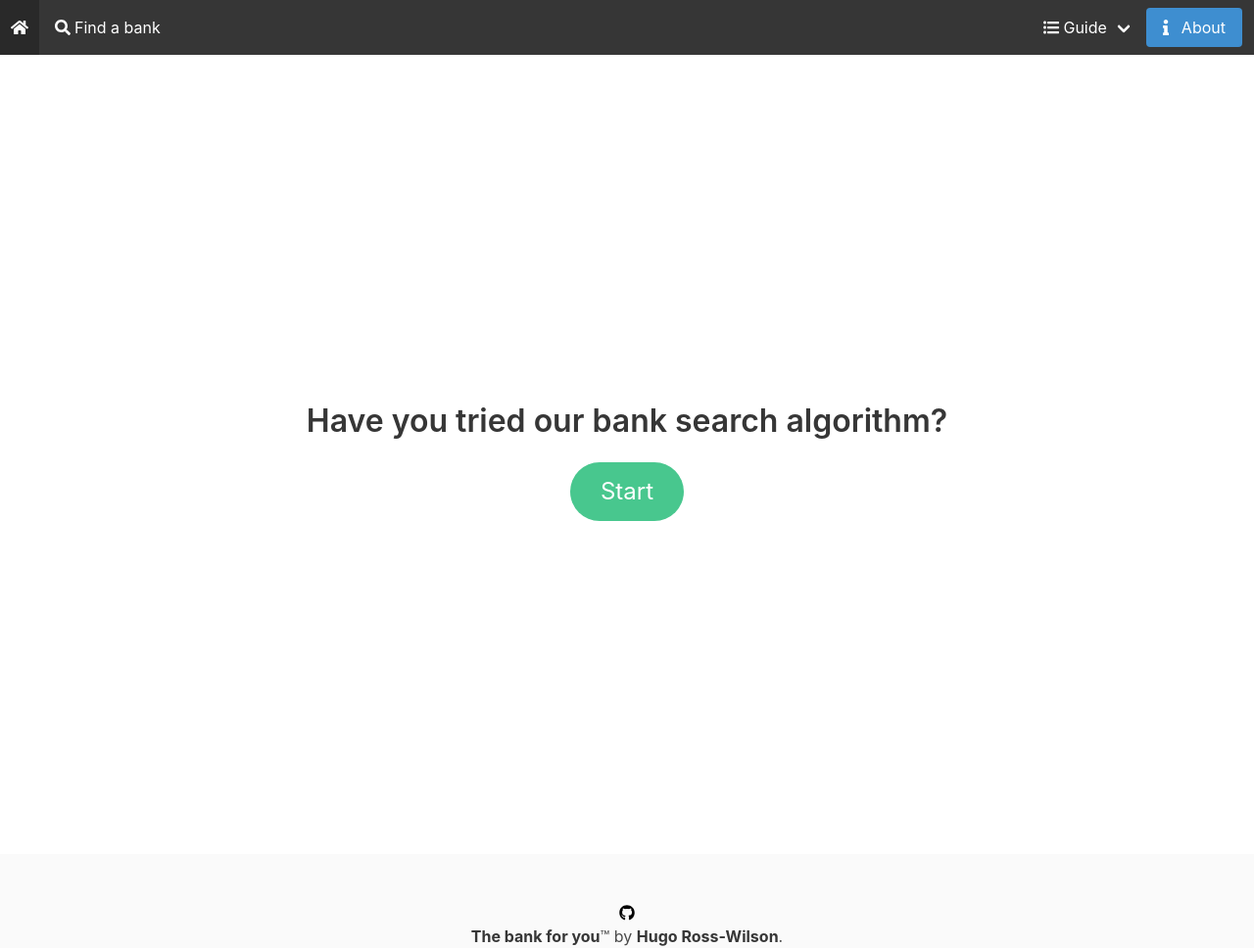
After one commit to c0054249/BankingProject, a Flask app: page /search_home in a window 1280 px wide. The commit adds this page. Shown: the whole page at 98% size. Run offline with Flask 3, Linux system fonts and the light colour scheme; some libraries are stand-ins or nearby versions.

Commit message:
Create search algorithm home page

```diff
--- a/templates/base.html
+++ b/templates/base.html
@@ -31,7 +31,7 @@
 
       <div id="navbarA" class="navbar-menu">
         <div class="navbar-start">
-            <a class="navbar-item">
+            <a class="navbar-item" href="{{ url_for('search_algorithm.search_home') }}">
                 <span class="icon">
                     <i class="fas fa-search"></i>
                 </span>
--- a/templates/index.html
+++ b/templates/index.html
@@ -13,7 +13,7 @@
         </div>
         <div class="block">
         <h1 class="title">
-                    Welcome to the <b>'The Bank for you'</b>
+                    Welcome to <b>'The Bank for you'</b>
         </h1>
         </div>
     </div>
--- /dev/null
+++ b/templates/search_home.html
@@ -0,0 +1,20 @@
+{% extends "base.html" %}
+
+{% block content %}
+
+    <body>
+      <section class="container">
+        <div class="container">
+          <h1 class="title">
+            Have you tried our bank search algorithm?
+          </h1>
+            <div class="p-auto">
+                    <a href="{{ url_for('search_algorithm.services') }}" class="button is-success is-rounded is-large">
+                        Start
+                    </a>
+            </div>
+        </div>
+      </section>
+    </body>
+
+{% endblock %}
```
